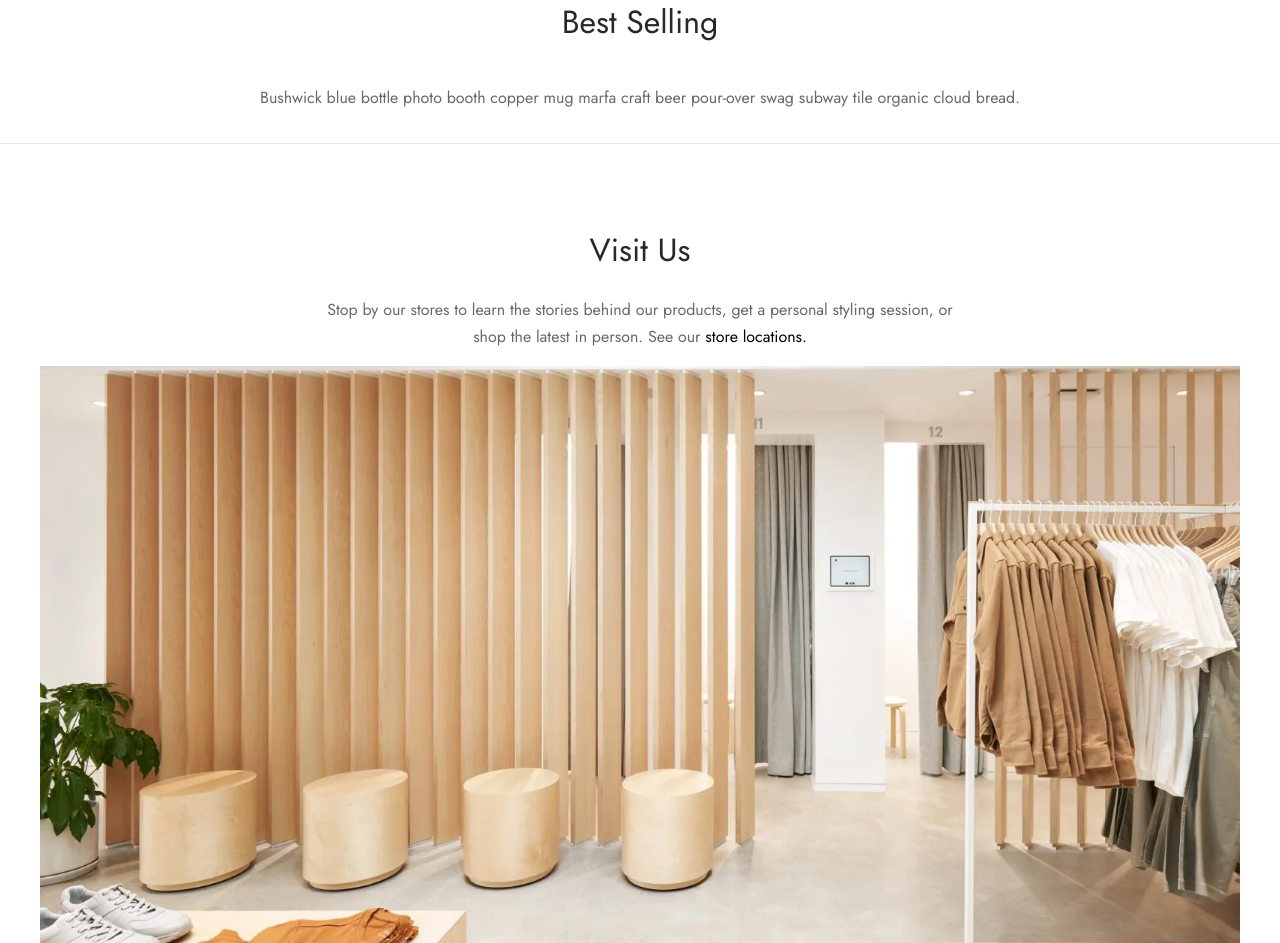
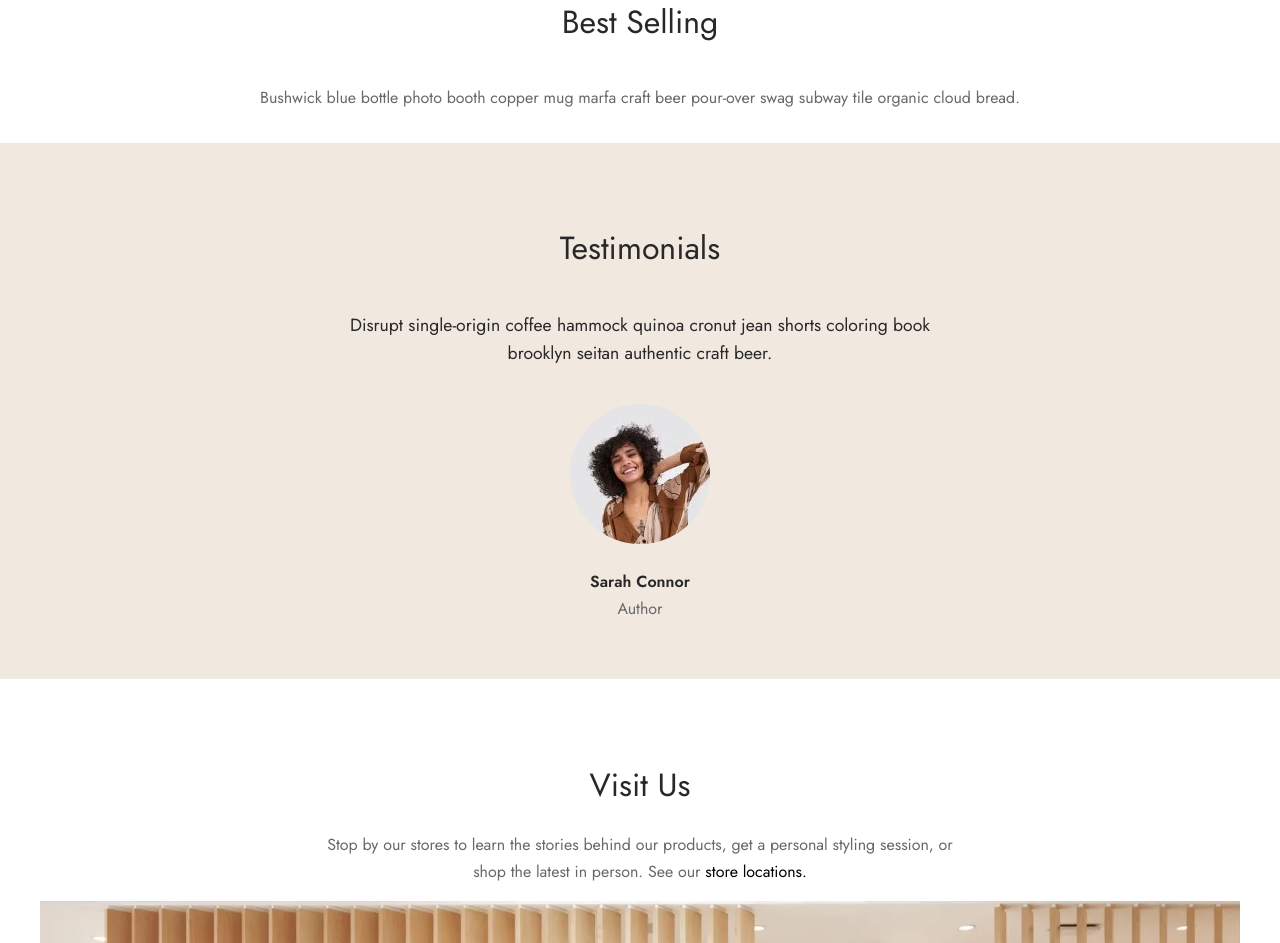
Before and after one commit to Tunde-dev/demo-page-n1, a plain HTML site: page index.html in a window 1280 px wide. Shown: the part 1455-2398 px from the top of the page. Drawn offline with nearby package versions, Linux system fonts and the light colour scheme.

Commit message:
fourth-section design

```diff
--- a/css/style.scss
+++ b/css/style.scss
@@ -51,6 +51,18 @@
     }
     .header-rigth-section {
       padding-right: 40px;
+    }
+  }
+  .fourth-section {
+    .testimonial-wrapper {
+      max-width: 600px;
+      margin: auto;
+      p {
+        order: 2;
+      }
+      .testimonial-img {
+        order: 3;
+      }
     }
   }
 }
@@ -294,8 +306,8 @@ a {
   background-color: white;
   border-bottom: 1px solid #ebebeb;
 
-  >div {
-    overflow:hidden
+  > div {
+    overflow: hidden;
   }
   .grow {
     transition: all 0.45s linear;
@@ -377,3 +389,43 @@ a {
     position: relative;
   }
 }
+.fourth-section {
+  background-color: #f1e8df;
+  padding: 60px 30px;
+  color: #282828;
+  .testimonial-wrapper {
+    display: flex;
+    flex-direction: column;
+  }
+  h2 {
+    font-size: 2rem;
+    font-weight: 400;
+    order: 1;
+  }
+  p {
+    font-size: 1.1rem;
+    line-height: 1.6;
+    font-weight: 400;
+    order: 3;
+  }
+  .testimonial-img {
+    background-image: url("/assets/images/woman-abstract-b1-150x150.jpg.webp");
+    width: 140px;
+    height: 140px;
+    overflow: hidden;
+    border-radius: 50%;
+    margin: 20px auto;
+    order: 2;
+  }
+  .testimonial-author {
+    order: 4;
+    p {
+      font-size: 1rem;
+      margin: 5px;
+      font-weight: 600;
+    }
+    span {
+      color: #686868;
+    }
+  }
+}
--- a/index.html
+++ b/index.html
@@ -183,7 +183,17 @@
           <div></div>
         </div>
       </section>
-      <section></section>
+      <section class="fourth-section">
+        <div class="ta-center testimonial-wrapper">
+          <h2>Testimonials</h2>
+          <p>Disrupt single-origin coffee hammock quinoa cronut jean shorts coloring book brooklyn seitan authentic craft beer.</p>
+          <div class="testimonial-img"></div>
+          <div class="testimonial-author">
+            <p>Sarah Connor</p>
+            <span>Author</span>
+          </div>
+        </div>
+      </section>
       <section></section>
       <section class="bottom-wrapper">
         <div class="bw-title">
```
Also changed, not shown: assets/images/men-shirt-a1-150x150.jpg.webp (added), assets/images/woman-abstract-b1-150x150.jpg.webp (added), css/style.css, 1 other file.
